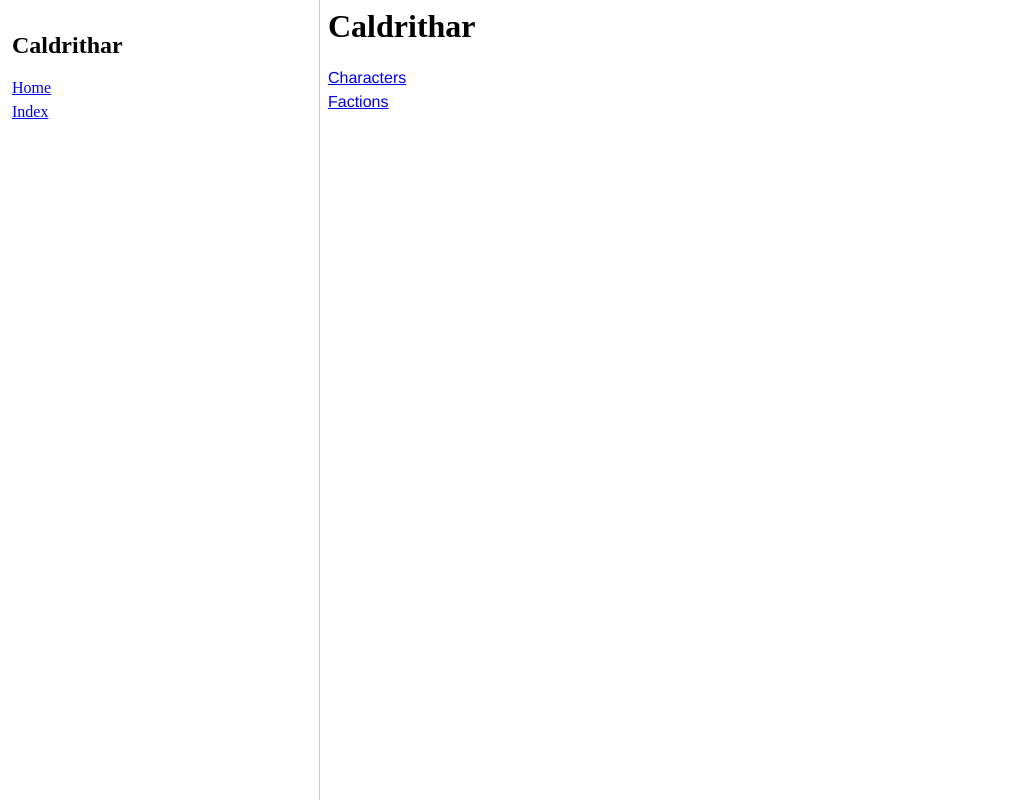
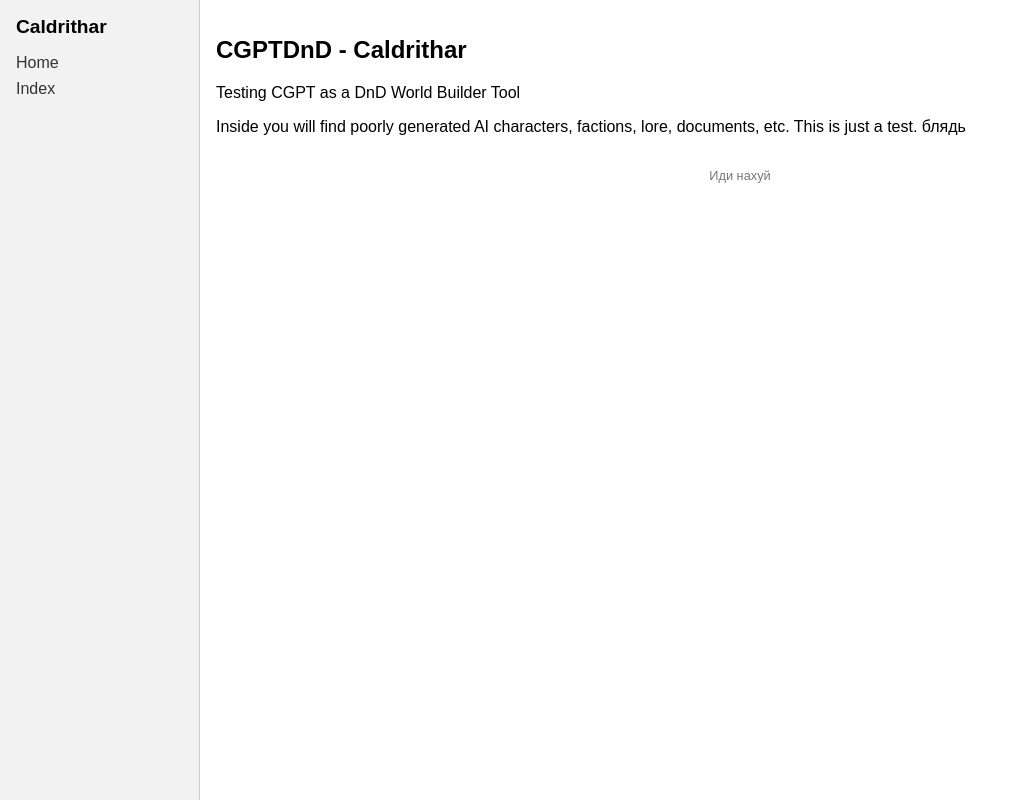
Before and after one commit to DasPocci/Caldrithar, a plain HTML site: page index.html in a window 1280 px wide. Shown: the whole page, without its empty margins (0-1016 px from the left). Drawn offline with Linux system fonts and the light colour scheme.

Commit message:
Second Vibe Code

```diff
--- a/index.html
+++ b/index.html
@@ -2,25 +2,43 @@
 <html lang="en">
 <head>
   <meta charset="utf-8" />
+  <meta name="viewport" content="width=device-width, initial-scale=1" />
   <title>Caldrithar</title>
-  <meta name="viewport" content="width=device-width, initial-scale=1" />
+  <meta name="description" content="The Caldrithar project — a worldbuilding archive.">
   <style>
-    html, body { height: 100%; margin: 0; }
-    .layout { display: grid; grid-template-columns: 1fr 3fr; height: 100vh; }
-    nav { padding: 12px; border-right: 1px solid #ccc; }
-    iframe { width: 100%; height: 100%; border: 0; }
-    a { display:block; margin: 6px 0; }
+    html, body { height: 100%; margin: 0; font-family: sans-serif; }
+    .layout { display: grid; grid-template-columns: 200px 1fr; height: 100vh; }
+    nav {
+      background: #f2f2f2;
+      border-right: 1px solid #ccc;
+      padding: 1rem;
+    }
+    main {
+      padding: 1rem;
+      overflow-y: auto;
+    }
+    nav h1 { font-size: 1.2rem; margin-top: 0; }
+    nav a { display: block; color: #333; text-decoration: none; margin: .5rem 0; }
+    nav a:hover { text-decoration: underline; }
+    footer { text-align: center; font-size: .8rem; margin-top: 2rem; color: #777; }
   </style>
 </head>
 <body>
   <div class="layout">
     <nav>
       <h1>Caldrithar</h1>
-      <a href="Caldrithar.html" target="detail">Home</a>
-      <a href="navigation.html" target="detail">Index</a>
-      <!-- add more links that target="detail" -->
+      <a href="Caldrithar.html">Home</a>
+      <a href="navigation.html">Index</a>
     </nav>
-    <iframe name="detail" src="Caldrithar.html" title="Caldrithar content"></iframe>
+
+    <main>
+      <h2>CGPTDnD - Caldrithar</h2>
+      <p>Testing CGPT as a DnD World Builder Tool</p>
+      <p>Inside you will find poorly generated AI characters, factions, lore, documents, etc. This is just a test. блядь</p>
+      <footer>
+        Иди нахуй
+      </footer>
+    </main>
   </div>
 </body>
 </html>
```
